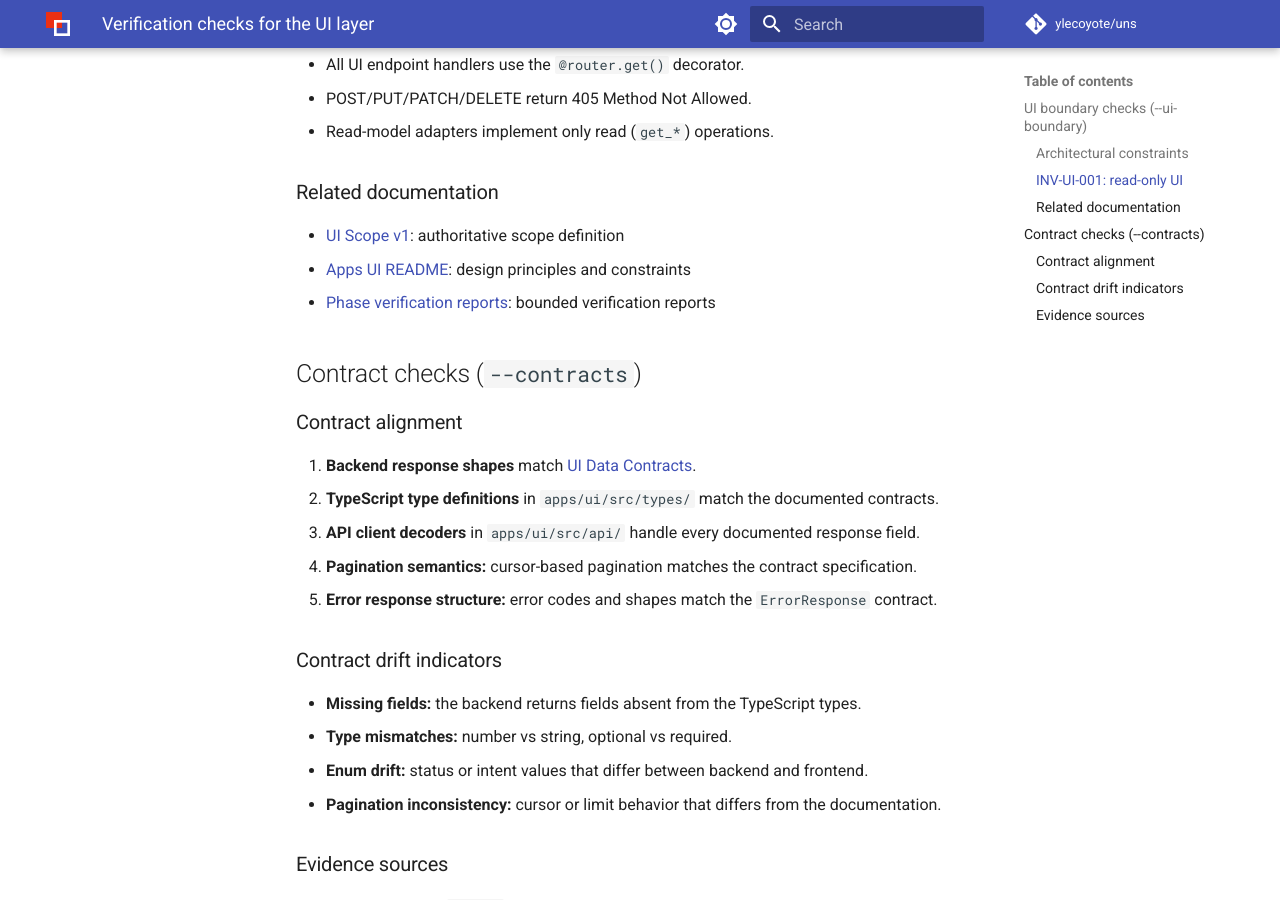
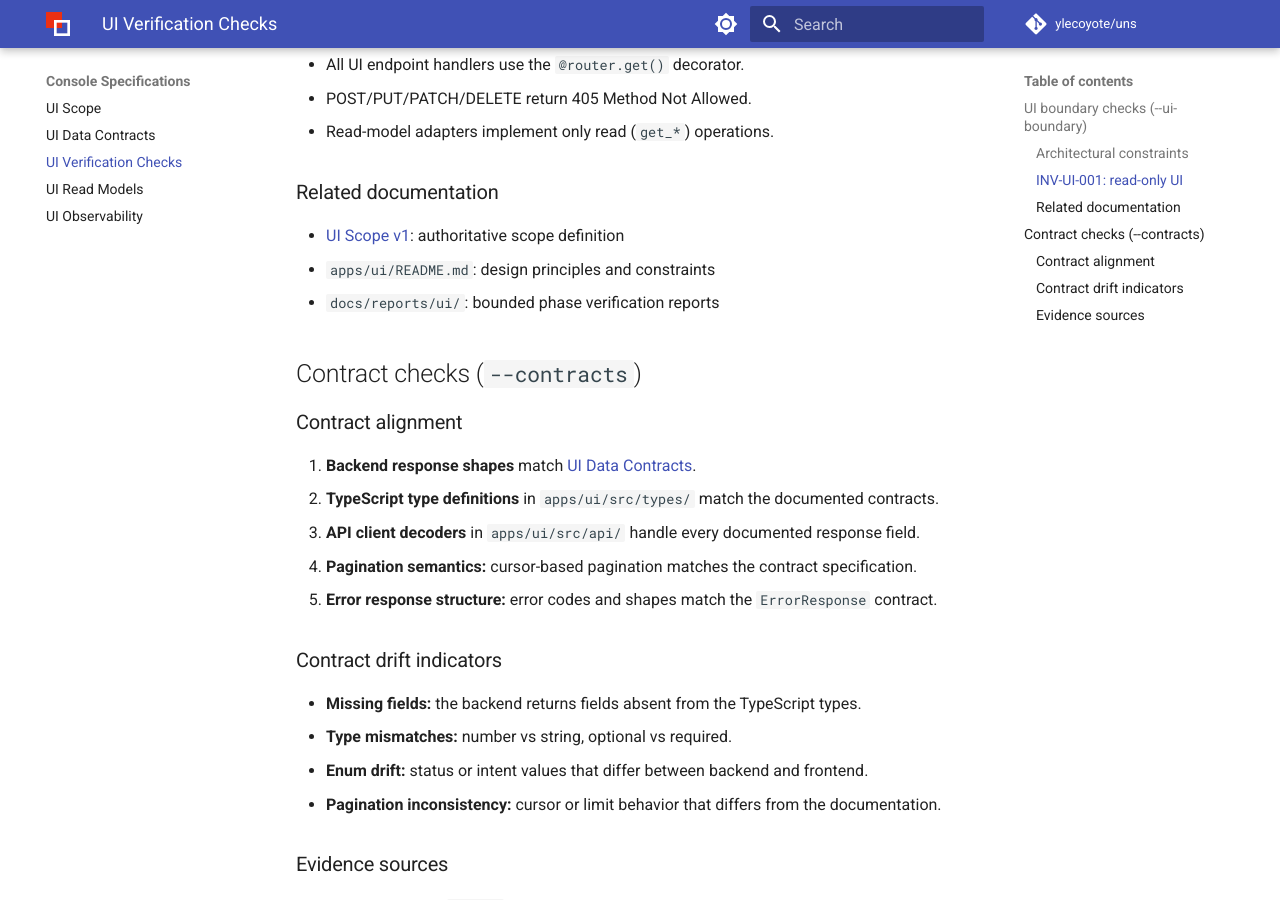
Before and after one commit to ylecoyote/uns, an MkDocs documentation site: the page built from docs/verification/verify-ui-checks.md, in a window 1280 px wide and 900 px high, scrolled down 1115 px. Built offline with MkDocs 1.6.1 and Material for MkDocs 9.7.7, drawn with Linux system fonts in a browser that asks for light colours; comment, search, counter and statistics services are not loaded.

Commit message:
docs(verification): list the UI checks page in the MkDocs nav and drop out-of-tree links
Co-Authored-By: Claude Opus 5.5 <noreply@anthropic.com>

```diff
--- a/docs/verification/verify-ui-checks.md
+++ b/docs/verification/verify-ui-checks.md
@@ -37,8 +37,8 @@ Enforcement evidence to seek:
 ### Related documentation
 
 - [UI Scope v1](../ui/ui-scope.md): authoritative scope definition
-- [Apps UI README](../../apps/ui/README.md): design principles and constraints
-- [Phase verification reports](../reports/ui/): bounded verification reports
+- `apps/ui/README.md`: design principles and constraints
+- `docs/reports/ui/`: bounded phase verification reports
 
 ## Contract checks (`--contracts`)
 
--- a/mkdocs.yml
+++ b/mkdocs.yml
@@ -115,5 +115,6 @@ nav:
   - Console Specifications:
       - UI Scope: ui/ui-scope.md
       - UI Data Contracts: ui/ui-data-contracts.md
+      - UI Verification Checks: verification/verify-ui-checks.md
       - UI Read Models: ui/ui-read-models.md
       - UI Observability: ui/ui-observability.md
```
